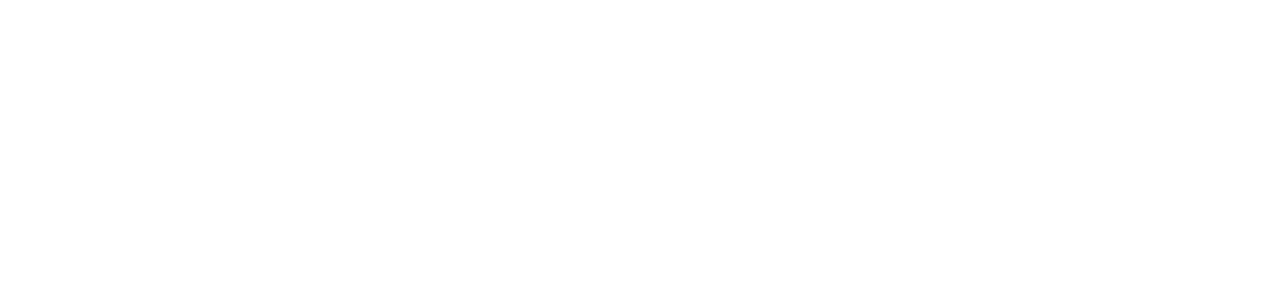
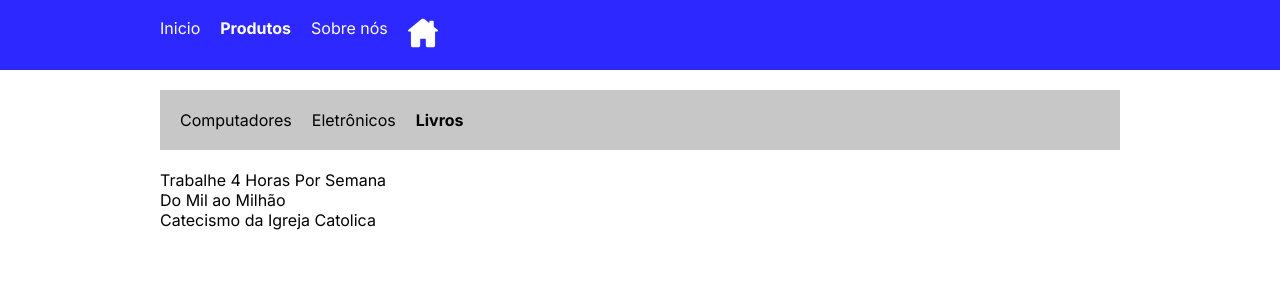
Before and after one commit to AlcidesThiago2016/Desafio-Rotas-React-Dev, a React (Vite) app in the folder desafioRotasReactDev/: page /products/books in a window 1280 px wide. Before the commit this address had no page. Shown: the top 300 px of the page. Built offline with nearby package versions, Linux system fonts and the light colour scheme.

Commit message:
Create Route Books

```diff
--- a/desafioRotasReactDev/src/App.tsx
+++ b/desafioRotasReactDev/src/App.tsx
@@ -5,6 +5,7 @@
 import Products from './routes/Home/Products'
 import Computers from './routes/Home/Products/Computers'
 import Electronics from './routes/Home/Products/Electronics'
+import Books from './routes/Home/Products/Books'
 
 function App() {
 
@@ -19,6 +20,7 @@
             <Route path="products" element={<Products />}>
               <Route path="computers" element={<Computers />} />
               <Route path="eletronics" element={<Electronics />} />
+              <Route path="books" element={<Books />} />
             </Route>
           </Route>
         </Routes>
--- a/desafioRotasReactDev/src/routes/Home/Products/Books/index.tsx
+++ b/desafioRotasReactDev/src/routes/Home/Products/Books/index.tsx
@@ -0,0 +1,9 @@
+export default function Books(){
+    return(
+        <section className="mt20 content">
+            <p>Trabalhe 4 Horas Por Semana</p>
+            <p>Do Mil ao Milhão</p>
+            <p>Catecismo da Igreja Catolica</p>
+      </section>
+    );
+}
```
